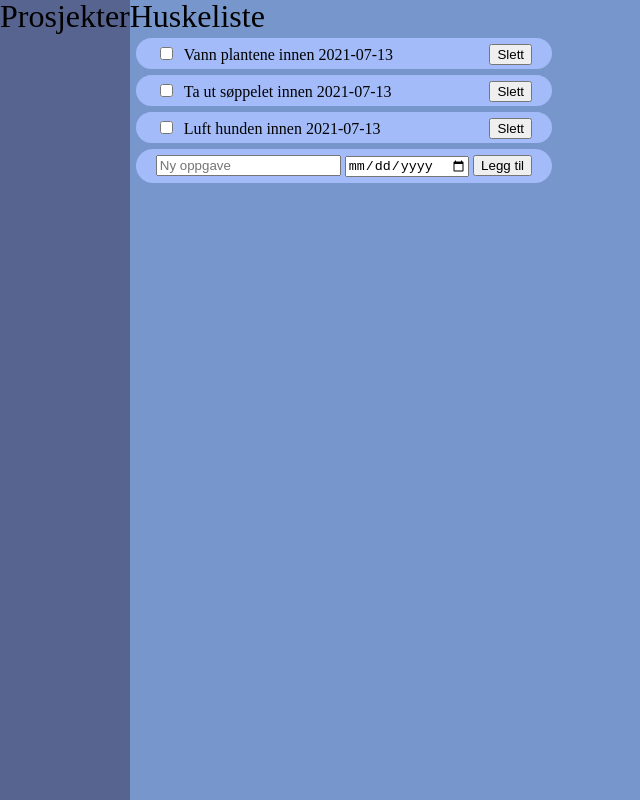
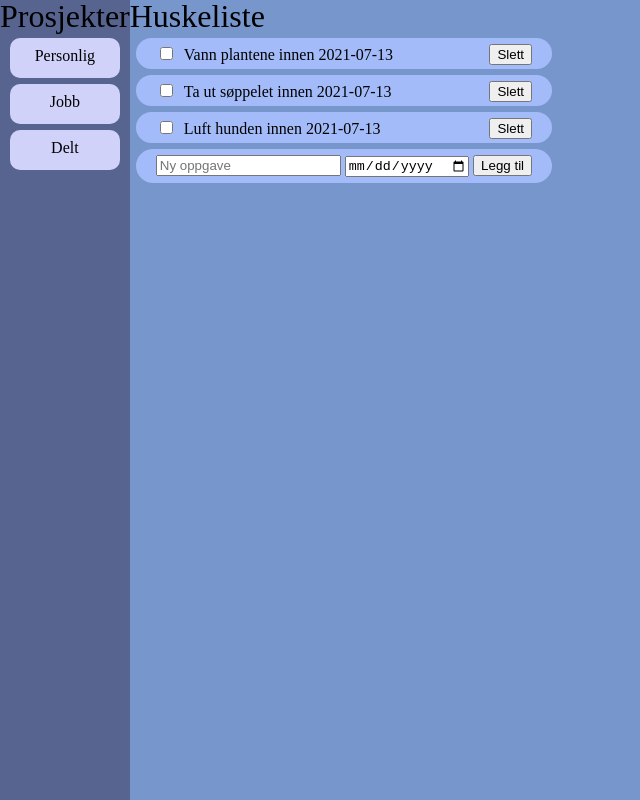
Before and after one commit to bdahle/todo-list, a website built with webpack: page dist/index.html in a window 1280 px wide. Shown: the whole page, without its empty margins (0-640 px from the left). Built offline with nearby package versions, Linux system fonts and the light colour scheme.

Commit message:
can switch between projects

```diff
--- a/src/css/style.scss
+++ b/src/css/style.scss
@@ -23,6 +23,20 @@ body {
   -moz-user-select: none;
   -ms-user-select: none;
   user-select: none;
+}
+
+.project {
+  background-color: #d1d2f9;
+  height: 40px;
+  margin: 6px;
+  margin-left: 10px;
+  margin-right: 10px;
+  border-radius: 10px;
+  text-align: center;
+  vertical-align: middle;
+  h3 {
+    padding: 10px;
+  }
 }
 
 .todo {
--- a/src/js/controller.js
+++ b/src/js/controller.js
@@ -5,6 +5,12 @@ import { addProject, addTodo } from "./model";
 
 let currentProject = "Personlig";
 addProject(currentProject);
+addProject("Jobb");
+addProject("Delt");
+
+function setCurrentProject(projectName) {
+  currentProject = projectName;
+}
 
 setUpPage();
 addTodo("Personlig", "Vann plantene", "2021-07-13");
@@ -12,4 +18,4 @@ addTodo("Personlig", "Ta ut søppelet", "2021-07-13");
 addTodo("Personlig", "Luft hunden", "2021-07-13");
 addTodo("Jobb", "Før timer", "2021-07-13");
 
-export { currentProject };
+export { currentProject, setCurrentProject };
--- a/src/js/model.js
+++ b/src/js/model.js
@@ -1,4 +1,5 @@
-import { renderTodoList, renderProjectList } from "./view/todos";
+import { renderTodoList } from "./view/todos";
+import { renderProjectList } from "./view/projects";
 
 const todoList = [];
 const projectList = [];
@@ -27,7 +28,14 @@ function setDoneStatus(index, status) {
 
 function addProject(name) {
   projectList.push(name);
-  // renderProjectList();
+  renderProjectList();
 }
 
-export { todoList, addTodo, removeTodo, setDoneStatus, addProject };
+export {
+  todoList,
+  projectList,
+  addTodo,
+  removeTodo,
+  setDoneStatus,
+  addProject,
+};
--- a/src/js/view/projects.js
+++ b/src/js/view/projects.js
@@ -1 +1,40 @@
-function renderProjectList() {}
+import { addProject, projectList } from "../model";
+import { currentProject, setCurrentProject } from "../controller";
+import { renderTodoList } from "./todos";
+
+const projectListElement = document.getElementById("projectList");
+
+function clearList() {
+  projectListElement.innerHTML = "";
+}
+
+function createProjectElement(newProject, index) {
+  const newProjectElement = document.createElement("div");
+  newProjectElement.classList.add("project");
+
+  const projectName = document.createElement("h3");
+  projectName.innerHTML = newProject;
+
+  newProjectElement.addEventListener("click", function () {
+    setCurrentProject(newProject);
+    renderTodoList();
+  });
+
+  newProjectElement.appendChild(projectName);
+
+  return newProjectElement;
+}
+
+function addProjectElement(newProject, index) {
+  const newProjectElement = createProjectElement(newProject, index);
+  projectListElement.appendChild(newProjectElement);
+}
+
+function renderProjectList() {
+  clearList();
+  projectList.forEach((project, index) => {
+    addProjectElement(project, index);
+  });
+}
+
+export { renderProjectList };
```
Also changed, not shown: dist/index.html, dist/main.js.
